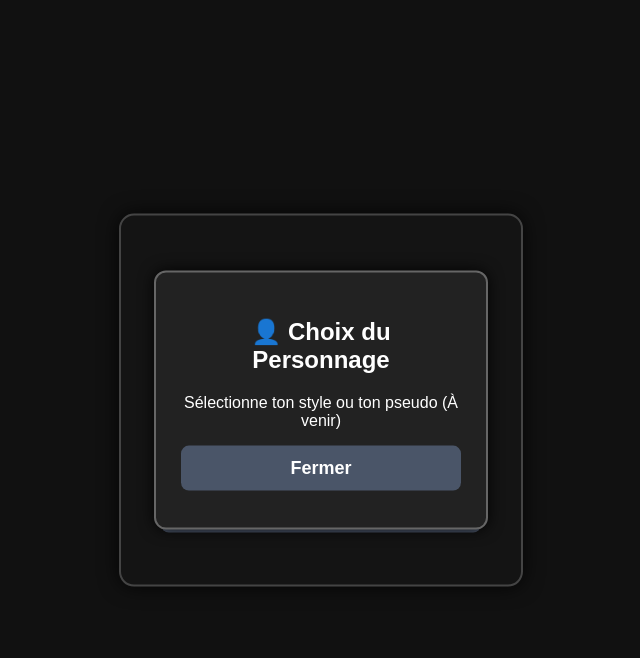
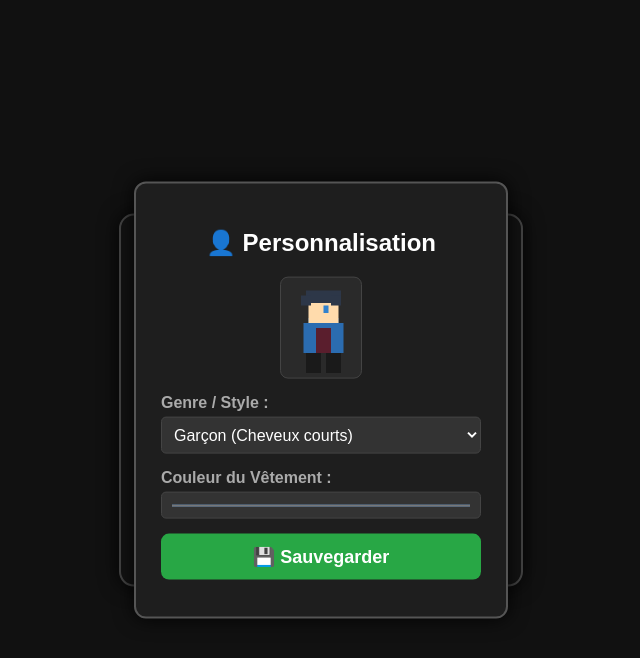
Before and after one commit to jojo020914/mon-mmorpg, a website: page public/index.html in a window 1280 px wide. Both pictures are taken after a click on the button "👤 PERSONNAGE". Shown: the whole page, without its empty margins (319-959 px from the left). Drawn offline with nearby package versions, Linux system fonts and the light colour scheme.

Commit message:
Update index.html

```diff
--- a/public/index.html
+++ b/public/index.html
@@ -13,13 +13,13 @@
             overflow: hidden;
         }
 
-        /* Styles de l'écran d'accueil */
+        /* Styles du Menu Principal */
         #mainMenu {
             position: absolute;
             top: 50%;
             left: 50%;
             transform: translate(-50%, -50%);
-            background: rgba(20, 20, 20, 0.9);
+            background: rgba(20, 20, 20, 0.95);
             padding: 40px;
             border-radius: 15px;
             border: 2px solid #444;
@@ -59,9 +59,9 @@
         }
         .btn-return:hover { background: #c82333; }
 
-        /* Styles pour le jeu */
+        /* Style Zone de Jeu */
         #gameArea { display: none; margin-top: 20px; }
-        canvas { background: #222; border: 2px solid #555; display: block; margin: 10px auto; }
+        canvas { background: #222; border: 2px solid #555; display: block; margin: 10px auto; image-rendering: pixelated; }
 
         /* Fenêtres Modales / Pop-ups */
         .modal {
@@ -69,13 +69,13 @@
             position: absolute;
             top: 50%; left: 50%;
             transform: translate(-50%, -50%);
-            background: #222;
+            background: #1e1e1e;
             padding: 25px;
             border-radius: 12px;
-            border: 2px solid #666;
-            box-shadow: 0 0 15px rgba(0,0,0,0.9);
+            border: 2px solid #555;
+            box-shadow: 0 0 20px rgba(0,0,0,0.9);
             z-index: 10;
-            width: 280px;
+            width: 320px;
         }
 
         .modal-buttons {
@@ -95,7 +95,6 @@
             font-weight: bold;
             width: 50%;
         }
-        .btn-confirm-yes:hover { background: #c82333; }
 
         .btn-confirm-no {
             background: #6c757d;
@@ -107,7 +106,35 @@
             font-weight: bold;
             width: 50%;
         }
-        .btn-confirm-no:hover { background: #5a6268; }
+
+        /* Personnalisation du Personnage */
+        .option-group {
+            margin: 15px 0;
+            text-align: left;
+        }
+        .option-group label {
+            display: block;
+            margin-bottom: 5px;
+            font-weight: bold;
+            color: #aaa;
+        }
+        .option-group select, .option-group input[type="color"] {
+            width: 100%;
+            padding: 8px;
+            border-radius: 5px;
+            border: 1px solid #444;
+            background: #333;
+            color: white;
+            font-size: 16px;
+        }
+        #previewCanvas {
+            background: #2a2a2a;
+            border: 1px solid #444;
+            border-radius: 8px;
+            margin: 10px auto;
+            display: block;
+            image-rendering: pixelated;
+        }
     </style>
 </head>
 <body>
@@ -134,15 +161,31 @@
 
     <!-- FENÊTRE PERSONNAGE -->
     <div id="characterModal" class="modal">
-        <h2>👤 Choix du Personnage</h2>
-        <p>Sélectionne ton style ou ton pseudo (À venir)</p>
-        <button class="menu-btn btn-secondary" onclick="closeModal('characterModal')">Fermer</button>
+        <h2>👤 Personnalisation</h2>
+
+        <!-- Aperçu Pixel Art -->
+        <canvas id="previewCanvas" width="80" height="100"></canvas>
+
+        <div class="option-group">
+            <label>Genre / Style :</label>
+            <select id="genderSelect" onchange="updateCharacterConfig()">
+                <option value="male">Garçon (Cheveux courts)</option>
+                <option value="female">Fille (Cheveux mechés)</option>
+            </select>
+        </div>
+
+        <div class="option-group">
+            <label>Couleur du Vêtement :</label>
+            <input type="color" id="jacketColor" value="#2b6cb0" onchange="updateCharacterConfig()">
+        </div>
+
+        <button class="menu-btn" onclick="closeModal('characterModal')">💾 Sauvegarder</button>
     </div>
 
     <!-- FENÊTRE RÉGLAGES -->
     <div id="settingsModal" class="modal">
         <h2>⚙️ Réglages</h2>
-        <p>Volume, Contrôles, Graphismes (À venir)</p>
+        <p>Volume, Touches du clavier (À venir)</p>
         <button class="menu-btn btn-secondary" onclick="closeModal('settingsModal')">Fermer</button>
     </div>
 
@@ -154,6 +197,83 @@
 
     <script src="/socket.io/socket.io.js"></script>
     <script>
+        // Configuration du Personnage Joueur
+        let charConfig = {
+            gender: 'male',
+            jacketColor: '#2b6cb0'
+        };
+
+        // Mise à jour de la config & de l'aperçu
+        function updateCharacterConfig() {
+            charConfig.gender = document.getElementById('genderSelect').value;
+            charConfig.jacketColor = document.getElementById('jacketColor').value;
+            drawPreview();
+
+            // Envoyer la nouvelle apparence au serveur si en jeu
+            if (socket && myId && players[myId]) {
+                players[myId].config = charConfig;
+                socket.emit('playerMovement', { x: players[myId].x, y: players[myId].y, config: charConfig });
+            }
+        }
+
+        // Dessiner le Sprite Pixel Art personnalisé
+        function drawPixelSprite(ctx, x, y, config, scale = 1) {
+            ctx.save();
+            ctx.translate(x, y);
+            ctx.scale(scale, scale);
+
+            const jacket = config ? config.jacketColor : '#2b6cb0';
+            const isFemale = config && config.gender === 'female';
+
+            // Bottes / Pantalon sombre
+            ctx.fillStyle = '#1a1a1a';
+            ctx.fillRect(6, 26, 6, 8);
+            ctx.fillRect(14, 26, 6, 8);
+
+            // Haut / Chemise intérieure
+            ctx.fillStyle = '#5a1e2d';
+            ctx.fillRect(10, 16, 6, 10);
+
+            // Veste Style Anime / Pixel (Comme l'image)
+            ctx.fillStyle = jacket;
+            ctx.fillRect(5, 14, 5, 12);  // Côté gauche
+            ctx.fillRect(16, 14, 5, 12); // Côté droit
+            ctx.fillRect(7, 12, 12, 4);  // Épaules / Col
+
+            // Tête / Peau
+            ctx.fillStyle = '#ffdbac';
+            ctx.fillRect(7, 4, 12, 10);
+
+            // Yeux
+            ctx.fillStyle = '#3182ce';
+            ctx.fillRect(13, 7, 2, 3);
+
+            // Cheveux (Garçon vs Fille)
+            ctx.fillStyle = '#2d3748';
+            if (isFemale) {
+                // Cheveux longs / Mèche
+                ctx.fillRect(5, 1, 16, 5);
+                ctx.fillRect(4, 5, 4, 10);
+                ctx.fillRect(18, 5, 4, 8);
+            } else {
+                // Cheveux ébouriffés
+                ctx.fillRect(6, 1, 14, 5);
+                ctx.fillRect(4, 3, 4, 4);
+                ctx.fillRect(16, 3, 4, 4);
+            }
+
+            ctx.restore();
+        }
+
+        // Dessiner l'aperçu dans la modale Personnage
+        function drawPreview() {
+            const pCanvas = document.getElementById('previewCanvas');
+            const pCtx = pCanvas.getContext('2d');
+            pCtx.clearRect(0, 0, pCanvas.width, pCanvas.height);
+            // Dessiner un sprite agrandi x2.5
+            drawPixelSprite(pCtx, 10, 10, charConfig, 2.5);
+        }
+
         // Fonctions du Menu
         function startGame() {
             document.getElementById('mainMenu').style.display = 'none';
@@ -163,19 +283,18 @@
             }
         }
 
-        // Demander la confirmation
-        function askExit() {
-            openModal('confirmExitModal');
-        }
+        function askExit() { openModal('confirmExitModal'); }
 
-        // Valider la sortie vers le menu
         function confirmExit() {
             closeModal('confirmExitModal');
             document.getElementById('gameArea').style.display = 'none';
             document.getElementById('mainMenu').style.display = 'block';
         }
 
-        function openModal(id) { document.getElementById(id).style.display = 'block'; }
+        function openModal(id) {
+            document.getElementById(id).style.display = 'block';
+            if(id === 'characterModal') drawPreview();
+        }
         function closeModal(id) { document.getElementById(id).style.display = 'none'; }
 
         // Code du Jeu
@@ -195,7 +314,6 @@
             socket.on('disconnectPlayer', (id) => { delete players[id]; draw(); });
 
             window.addEventListener('keydown', (e) => {
-                // Si le jeu n'est pas affiché ou si une fenêtre de confirmation est ouverte, on ignore les touches
                 if (document.getElementById('gameArea').style.display === 'none') return;
                 if (document.getElementById('confirmExitModal').style.display === 'block') return;
                 if (!myId || !players[myId]) return;
@@ -208,7 +326,11 @@
                 if (e.key === 'ArrowRight' || e.key === 'd') { players[myId].x += speed; moved = true; }
 
                 if (moved) {
-                    socket.emit('playerMovement', { x: players[myId].x, y: players[myId].y });
+                    socket.emit('playerMovement', {
+                        x: players[myId].x,
+                        y: players[myId].y,
+                        config: charConfig
+                    });
                     draw();
                 }
             });
@@ -218,15 +340,21 @@
             ctx.clearRect(0, 0, canvas.width, canvas.height);
             for (let id in players) {
                 const p = players[id];
-                ctx.fillStyle = p.color;
-                ctx.fillRect(p.x, p.y, 20, 20);
+                // Dessiner le personnage personnalisé en Pixel Art
+                drawPixelSprite(ctx, p.x, p.y, p.config || charConfig, 1.2);
+
+                // Indicateur pour son propre personnage
                 if (id === myId) {
-                    ctx.strokeStyle = 'white';
-                    ctx.lineWidth = 2;
-                    ctx.strokeRect(p.x, p.y, 20, 20);
+                    ctx.fillStyle = '#00ffcc';
+                    ctx.beginPath();
+                    ctx.arc(p.x + 15, p.y - 5, 4, 0, Math.PI * 2);
+                    ctx.fill();
                 }
             }
         }
+
+        // Initialiser l'aperçu au chargement
+        window.onload = () => { drawPreview(); };
     </script>
 </body>
 </html>
```
